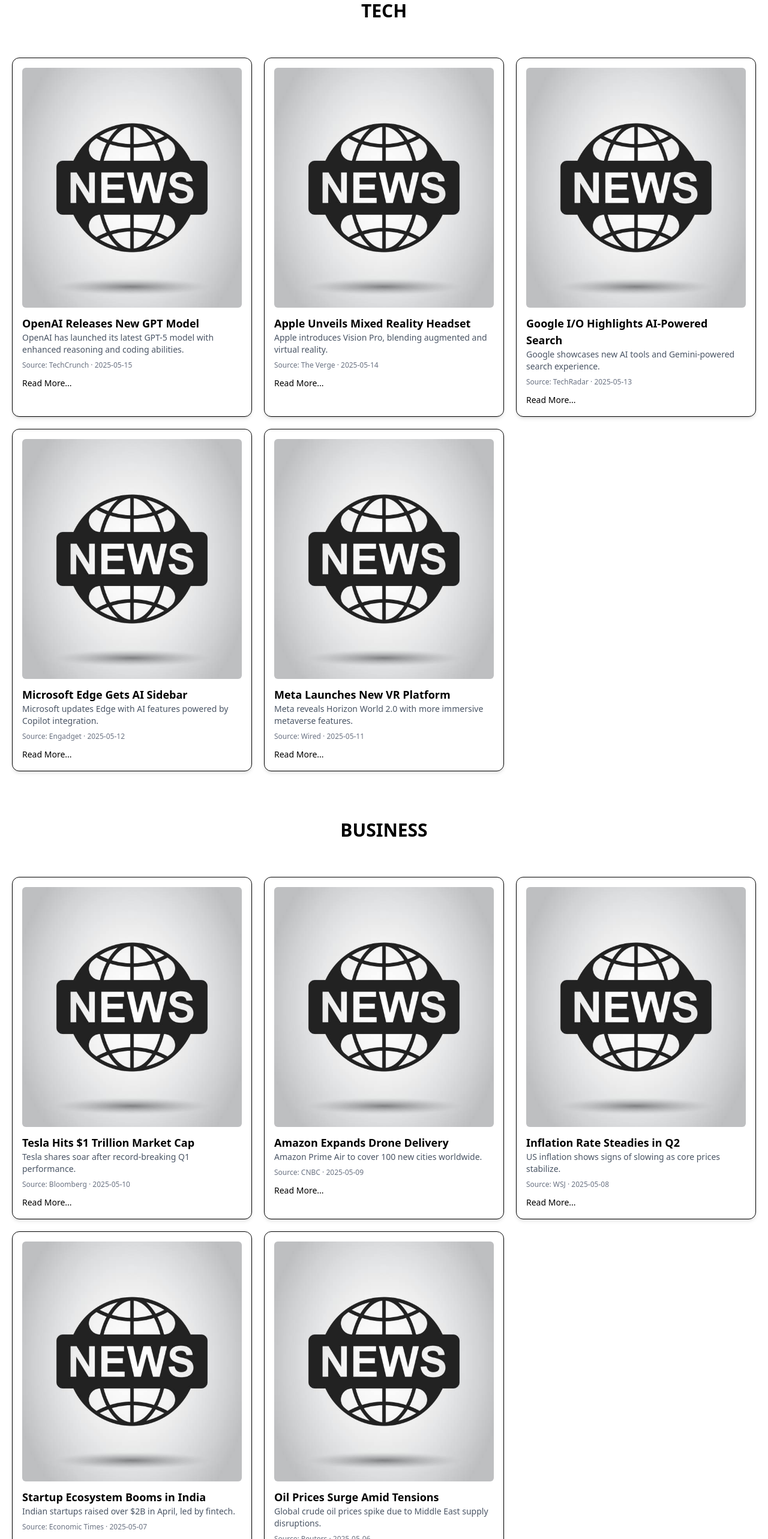
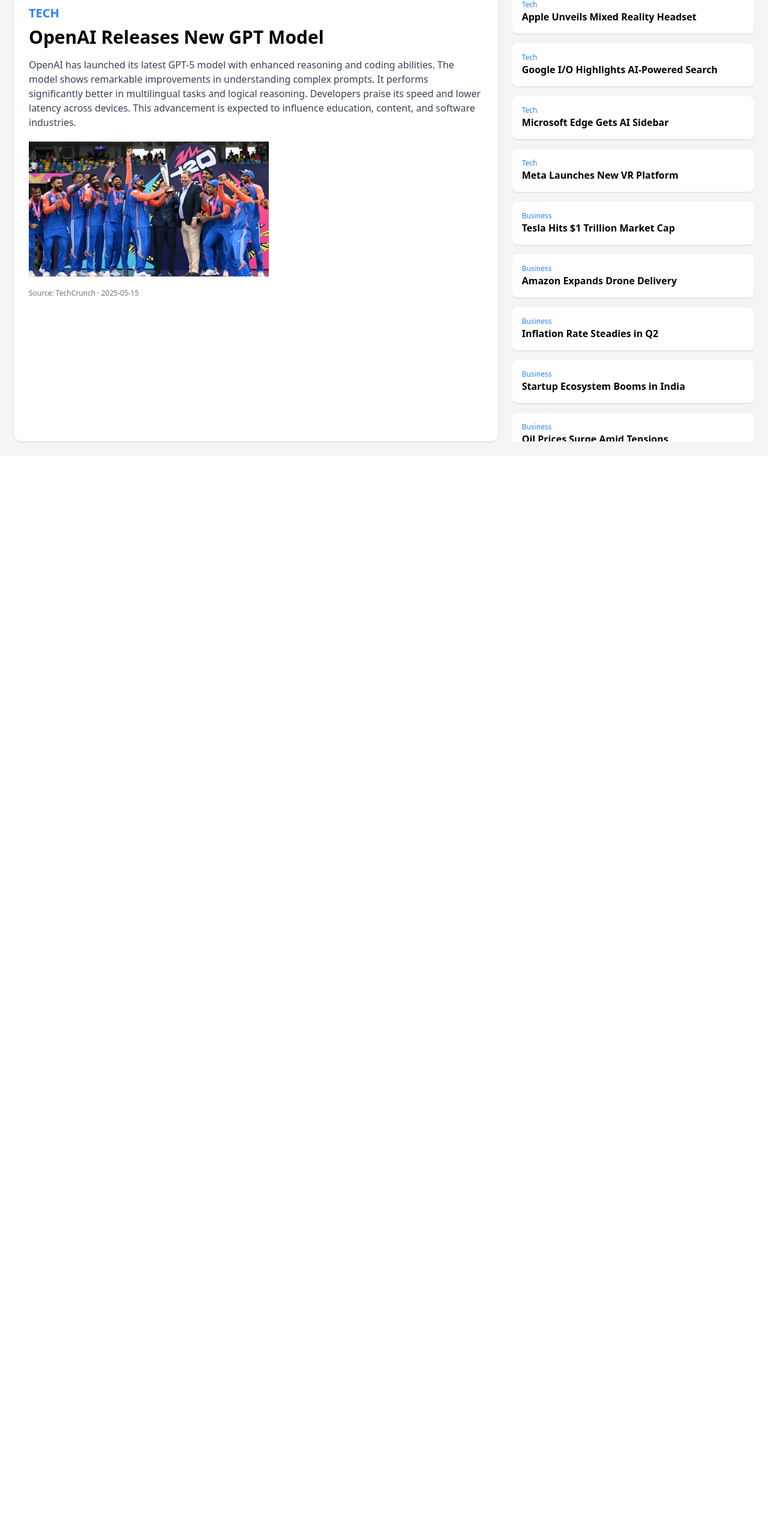
Before and after one commit to KinnariTamhane/news-flash, a Next.js app in the folder newsflash/: page / in a window 1280 px wide. Shown: the part 224-2790 px from the top of the page at 60% size. After the commit the page ends 984 px from the top, so only its background shows below. Built offline with nearby package versions, Linux system fonts and the light colour scheme.

Commit message:
update landing page UI

```diff
--- a/newsflash/next.config.ts
+++ b/newsflash/next.config.ts
@@ -21,7 +21,8 @@
     //   'phandroid.com',
     //   'codrops-1f606.kxcdn.com',
     //   'www.presse-citron.net',
-      'www.leadedsolder.com'
+      'www.leadedsolder.com',
+    'via.placeholder.com',
     ], // Add the domain here
   },
 };
--- a/newsflash/src/app/data/news.ts
+++ b/newsflash/src/app/data/news.ts
@@ -1,43 +1,43 @@
 
- export const newsData = [
-   {
+export const newsData = [
+  {
     "tech": [
       {
-        "id":"1",
+        "id": "1",
         "title": "OpenAI Releases New GPT Model",
-        "summary": "OpenAI has launched its latest GPT-5 model with enhanced reasoning and coding abilities.",
+        "summary": "OpenAI has launched its latest GPT-5 model with enhanced reasoning and coding abilities. The model shows remarkable improvements in understanding complex prompts. It performs significantly better in multilingual tasks and logical reasoning. Developers praise its speed and lower latency across devices. This advancement is expected to influence education, content, and software industries.",
         "source": "TechCrunch",
         "publishedAt": "2025-05-15",
         "image": "https://via.placeholder.com/300x200?text=Tech"
       },
       {
-         "id":"2",
+        "id": "2",
         "title": "Apple Unveils Mixed Reality Headset",
-        "summary": "Apple introduces Vision Pro, blending augmented and virtual reality.",
+        "summary": "Apple introduces Vision Pro, blending augmented and virtual reality. The headset features eye-tracking and spatial audio for a more immersive experience. It's powered by the M4 chip, enhancing performance and battery life. Users can seamlessly switch between AR and VR environments. The launch sets new benchmarks for the XR industry.",
         "source": "The Verge",
         "publishedAt": "2025-05-14",
         "image": "https://via.placeholder.com/300x200?text=Tech"
       },
       {
-        "id":"3",
+        "id": "3",
         "title": "Google I/O Highlights AI-Powered Search",
-        "summary": "Google showcases new AI tools and Gemini-powered search experience.",
+        "summary": "Google showcases Gemini AI integration in its search engine. The update includes smarter summarization and conversational follow-ups. Search results now adapt contextually across queries. It also introduces tools for developers to embed AI locally. Google aims to simplify knowledge discovery for all users.",
         "source": "TechRadar",
         "publishedAt": "2025-05-13",
         "image": "https://via.placeholder.com/300x200?text=Tech"
       },
       {
-         "id":"4",
+        "id": "4",
         "title": "Microsoft Edge Gets AI Sidebar",
-        "summary": "Microsoft updates Edge with AI features powered by Copilot integration.",
+        "summary": "Microsoft updates Edge with an integrated AI sidebar powered by Copilot. Users can generate summaries, rewrite content, and get coding help. The sidebar adapts based on the webpage being viewed. Microsoft positions Edge as a productivity-first browser. These enhancements aim to increase browser engagement.",
         "source": "Engadget",
         "publishedAt": "2025-05-12",
         "image": "https://via.placeholder.com/300x200?text=Tech"
       },
       {
-         "id":"5",
+        "id": "5",
         "title": "Meta Launches New VR Platform",
-        "summary": "Meta reveals Horizon World 2.0 with more immersive metaverse features.",
+        "summary": "Meta introduces Horizon World 2.0 with deeper social integration. Users can create lifelike avatars and join interactive spaces. The platform emphasizes shared experiences in gaming, education, and events. AI tools help creators build custom environments easily. Meta continues to bet big on the metaverse evolution.",
         "source": "Wired",
         "publishedAt": "2025-05-11",
         "image": "https://via.placeholder.com/300x200?text=Tech"
@@ -45,83 +45,83 @@
     ],
     "business": [
       {
-        "id":"21",
+        "id": "21",
         "title": "Tesla Hits $1 Trillion Market Cap",
-        "summary": "Tesla shares soar after record-breaking Q1 performance.",
+        "summary": "Tesla's valuation soared past $1 trillion following record earnings. Strong demand for Model Y and energy storage systems fueled growth. Investors responded positively to global expansion plans. Elon Musk teased upcoming product innovations and AI integration. Analysts say Tesla is redefining the automotive market.",
         "source": "Bloomberg",
         "publishedAt": "2025-05-10",
         "image": "https://via.placeholder.com/300x200?text=Business"
       },
       {
-        "id":"22",
+        "id": "22",
         "title": "Amazon Expands Drone Delivery",
-        "summary": "Amazon Prime Air to cover 100 new cities worldwide.",
+        "summary": "Amazon's Prime Air program expands to 100 new global cities. Drone logistics reduce delivery times by up to 70%. The initiative is supported by local governments and smart airspace mapping. Eco-friendly drones help lower carbon footprint in last-mile delivery. Amazon expects cost efficiency and improved customer loyalty.",
         "source": "CNBC",
         "publishedAt": "2025-05-09",
         "image": "https://via.placeholder.com/300x200?text=Business"
       },
       {
-        "id":"23",
+        "id": "23",
         "title": "Inflation Rate Steadies in Q2",
-        "summary": "US inflation shows signs of slowing as core prices stabilize.",
+        "summary": "US inflation begins to stabilize after a volatile first quarter. Core prices remain steady, signaling effective fiscal policies. The Federal Reserve maintains cautious optimism for growth. Markets responded positively with slight upticks in key indexes. Economists predict controlled inflation through the year end.",
         "source": "WSJ",
         "publishedAt": "2025-05-08",
         "image": "https://via.placeholder.com/300x200?text=Business"
       },
       {
-        "id":"24",
+        "id": "24",
         "title": "Startup Ecosystem Booms in India",
-        "summary": "Indian startups raised over $2B in April, led by fintech.",
+        "summary": "Indian startups raised over $2B in April, driven by fintech and healthtech. Bengaluru and Delhi NCR lead the ecosystem growth. Funding rounds included several new unicorns and global VCs. Government reforms encourage digital innovation and scale. Experts see India as the next startup superpower.",
         "source": "Economic Times",
         "publishedAt": "2025-05-07",
         "image": "https://via.placeholder.com/300x200?text=Business"
       },
       {
-        "id":"25",
+        "id": "25",
         "title": "Oil Prices Surge Amid Tensions",
-        "summary": "Global crude oil prices spike due to Middle East supply disruptions.",
+        "summary": "Global crude oil prices spike due to Middle East tensions. Supply chain disruptions and sanctions contribute to the surge. Energy companies see temporary profit gains. Consumers face higher fuel prices and inflationary pressure. Governments urge diplomacy and alternative energy solutions.",
         "source": "Reuters",
         "publishedAt": "2025-05-06",
-        "image": "https://via.placeholder.com/300x200?text=Business"
+        "image": ""
       }
     ],
     "sports": [
       {
-        "id":"31",
+        "id": "31",
         "title": "India Wins T20 World Cup",
-        "summary": "India defeats Australia in a thrilling final to lift the T20 title.",
+        "summary": "India beat Australia in a nail-biting T20 World Cup final. Rohit Sharma led the team with stellar batting performance. Bowlers clinched crucial wickets in the last overs. Fans celebrated across the nation with parades and fireworks. This win marks a historic moment for Indian cricket. As of 2024, nine editions have so far been played, a total of 24 teams have competed and six national teams have won the T20 World Cup so far. Three teams, West Indies (2012, 2016), England (2010, 2022) and India (2007, 2024), have won the competition twice each. Pakistan (2009), Sri Lanka (2014), and Australia (2021) have one title each. A total of 15 countries have hosted the tournament (including 6 island nations of the West Indies). India are the current champions having won their second title in the 2024 edition.",
         "source": "ESPN",
         "publishedAt": "2025-05-05",
-        "image": "https://via.placeholder.com/300x200?text=Sports"
+        "image": "/india_world_cup.pngs"
       },
       {
-       "id":"32",
+        "id": "32",
         "title": "Champions League Final Set",
-        "summary": "Real Madrid and Man City to face off in Madrid finale.",
+        "summary": "Real Madrid and Manchester City to face off in the UCL final. Both teams showed tactical brilliance in the semifinals. Fans eagerly await a high-octane showdown. Madrid will host the match in its iconic stadium. Football pundits expect one of the greatest finals yet.",
         "source": "BBC Sport",
         "publishedAt": "2025-05-04",
         "image": "https://via.placeholder.com/300x200?text=Sports"
       },
       {
-       "id":"33",
+        "id": "33",
         "title": "Novak Djokovic Wins French Open",
-        "summary": "Djokovic clinches his 25th Grand Slam title in Paris.",
+        "summary": "Djokovic secures his 25th Grand Slam in a dominant run. He defeated Alcaraz in straight sets at Roland Garros. Fans praised his consistency and physical resilience. The Serbian star sets new records in tennis history. He remains world number one after the win.",
         "source": "Sky Sports",
         "publishedAt": "2025-05-03",
         "image": "https://via.placeholder.com/300x200?text=Sports"
       },
       {
-       "id":"34",
+        "id": "34",
         "title": "F1: Verstappen Dominates Monaco",
-        "summary": "Max Verstappen wins Monaco Grand Prix with ease.",
+        "summary": "Max Verstappen wins the Monaco Grand Prix comfortably. Red Bull's strategy and car setup outclassed rivals. Rain made conditions tricky in the second half. Verstappen increases his lead in the championship. Monaco’s glamour matched the excitement on track.",
         "source": "F1.com",
         "publishedAt": "2025-05-02",
         "image": "https://via.placeholder.com/300x200?text=Sports"
       },
       {
-       "id":"35",
+        "id": "35",
         "title": "NBA Playoffs Heat Up",
-        "summary": "Lakers and Celtics advance to conference finals.",
+        "summary": "Lakers and Celtics head to their respective conference finals. LeBron James and Jayson Tatum shine with leadership. Games witnessed record-breaking TV viewership. Analysts expect a potential classic Lakers-Celtics finals. Fans anticipate intense matchups and dramatic finishes.",
         "source": "NBA.com",
         "publishedAt": "2025-05-01",
         "image": "https://via.placeholder.com/300x200?text=Sports"
--- a/newsflash/src/app/page.tsx
+++ b/newsflash/src/app/page.tsx
@@ -1,14 +1,7 @@
 import Image from "next/image";
 import Card from "@/components/Card";
+import NewsContainer from "@/components/NewsContainer";
 
-
-export type NewsArticle = {
-  title: string;
-  summary: string;
-  source: string;
-  publishedAt: string;
-  image: string;
-};
 
  async function fetchData(){
   try{
@@ -27,18 +20,7 @@
 
   return (
     <div>
-       {
-        Object.entries(result).map(([category, articles])=>(
-          <div id={category} className="" key={category}>
-            <h1 className="px-5 py-10 uppercase font-bold mb-5 text-3xl text-center"> {category} </h1>
-            <div className="grid xl:grid-cols-3 gap-5 px-5 mb-10">
-            {(articles as NewsArticle[]).map((article,index)=>(
-                <Card key={index} article={article}/>
-              ))
-            }
-            </div>
-          </div>
-        ))}
+       <NewsContainer data={result}/>
     </div>
   );
 }
--- a/newsflash/src/components/Header.tsx
+++ b/newsflash/src/components/Header.tsx
@@ -9,10 +9,10 @@
   return (
    <>
     <div className='block md:grid md:grid-cols-3 mx-4 md:mx-0 mb-'>
-        <Link href="/" className='px-5 py-3 mt-12 md:mt-0'>
+        <Link href="/" className='px-5 py-3 mt-12 md:mt-0 w-full'>
             <p className='text-center md:text-left text-4xl md:text-6xl pt-2'>🌍 <span className='text-3xl md:text-4xl align-middle'>NewsFlash</span></p>
         </Link>
-     <input className='border rounded-xl border-b-gray-400 px-3 py-2 mt-8 w-full h-1/2 outline-0 focus:border-blue-400 ' placeholder='Search' value={searchInput} onChange={(e: React.ChangeEvent<HTMLInputElement>) => setSearchInput(e.target.value)}></input>
+     <input className='border rounded-xl border-b-gray-400 px-3 py-2 mt-8 block w-full h-1/2 outline-0 focus:border-blue-400 ' placeholder='Search' value={searchInput} onChange={(e: React.ChangeEvent<HTMLInputElement>) => setSearchInput(e.target.value)}></input>
     </div>
     <nav className='flex justify-around overflow-auto'>
         <ul className='flex justify-around w-full md:w-[60%] md:mx-10 mx-2 my-8 text-sm md:text-xl'>
--- /dev/null
+++ b/newsflash/src/components/NewsContainer.tsx
@@ -0,0 +1,65 @@
+"use client"
+import React, { useState } from "react";
+import Image from "next/image";
+
+type NewsArticle = {
+  id:string,
+  title : string,
+  summary : string,
+  source : string,
+  image : string,
+  publishedAt : string,
+}
+
+type NewsContainerProps = {
+  data: Record<string, NewsArticle[]>;
+};
+
+const NewsContainer: React.FC<NewsContainerProps> = ({ data }) => {
+  // Flatten all articles
+  const allArticles: { category: string; article: NewsArticle }[] = Object.entries(data).flatMap(
+    ([category, articles]) =>
+      articles.map((article) => ({
+        category,
+        article,
+      }))
+  );
+
+  // Default to first article
+  const [selected, setSelected] = useState<{ category: string; article: NewsArticle }>(allArticles[0]);
+
+  return (
+    <div className="md:flex md:h-screen p-6 gap-6 bg-gray-100 ">
+      {/* Left: Selected article */}
+      <div className="w-full md:w-2/3 bg-white p-6 rounded-xl shadow md:overflow-y-auto">
+        <p className=" text-blue-500 uppercase font-bold text-xl mb-2">{selected.category}</p>
+        <h1 className="text-3xl font-bold mb-4">{selected.article.title}</h1>
+         <p className="text-gray-700">{selected.article.summary}</p>
+        <Image src='/india_world_cup.png' height="400" width="400"  className="mb-5 mt-5" alt={selected.article.title}/>
+
+         <div className="text-xs text-gray-500 mt-2">
+          <span>Source: {selected.article.source}</span> · <span>{selected.article.publishedAt}</span>
+        </div>
+      </div>
+
+      {/* Right: All other articles */}
+      <div className="w-full md:w-1/3 md:overflow-y-auto md:space-y-4 mt-10 md:mt-0">
+        {allArticles
+          .filter((item) => item.article.id !== selected.article.id)
+          .map(({ category, article }) => (
+            <div
+              key={article.id}
+              className="bg-white p-4 rounded-lg shadow hover:bg-gray-50 cursor-pointer mt-3 md:mt-0"
+              onClick={() => setSelected({ category, article })}
+            >
+              <p id={category} className="text-xs text-blue-500 capitalize">{category}</p>
+              <h3 className="font-semibold">{article.title}</h3>
+              {/* <p className="text-sm text-gray-600">{article.summary}</p> */}
+            </div>
+          ))}
+      </div>
+    </div>
+  );
+};
+
+export default NewsContainer;
```
Also changed, not shown: newsflash/public/india_world_cup.png (added).
